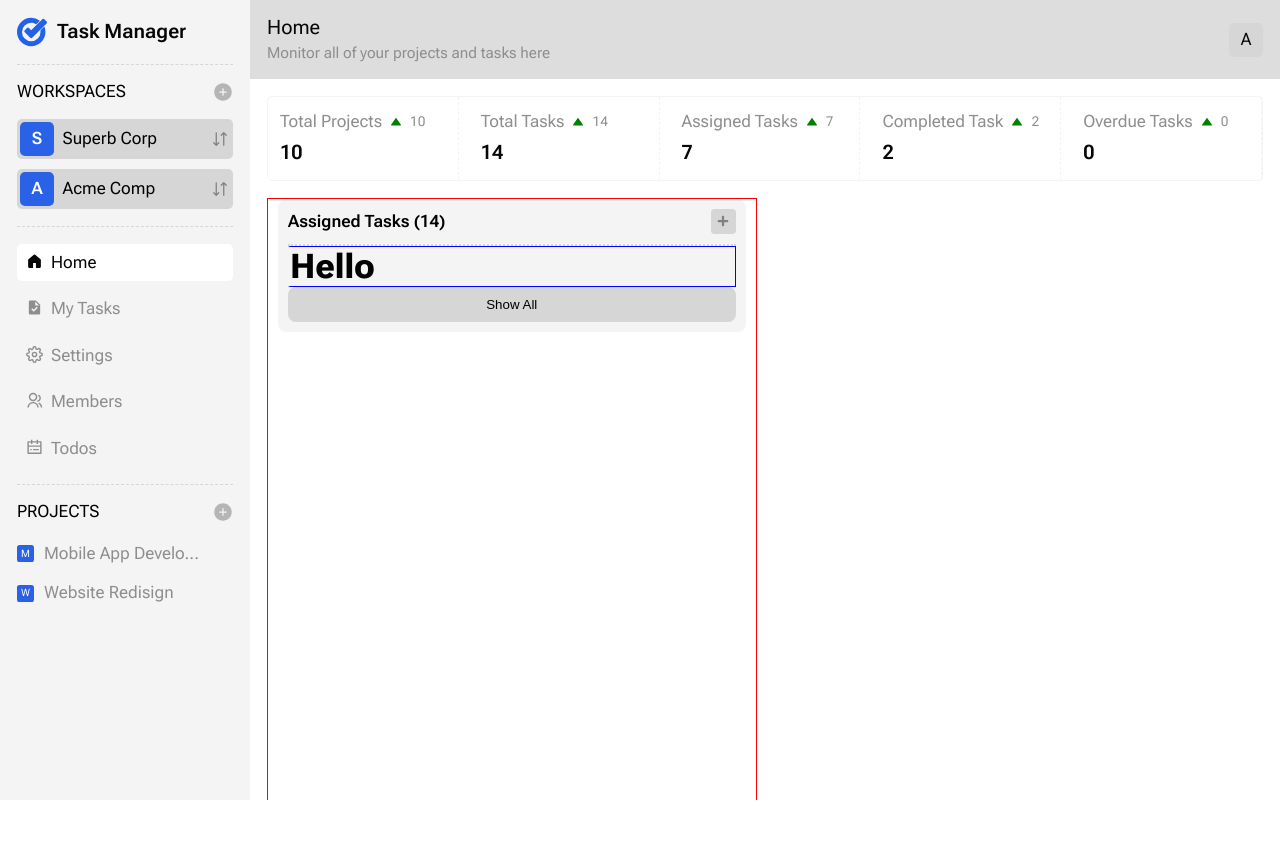
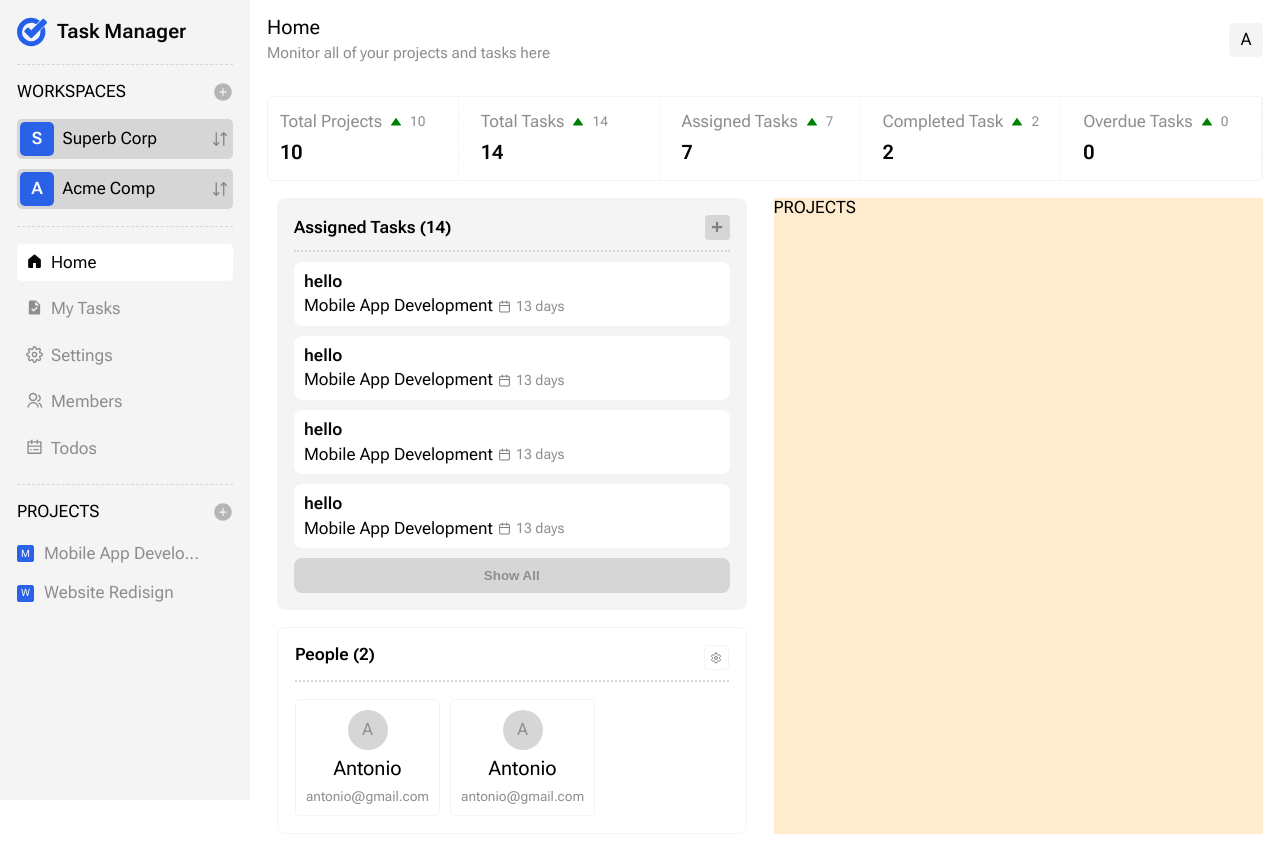
Before and after one commit to webioann/sandbox_prisma, a Next.js app: page /home in a window 1280 px wide. Before the commit the page ends 800 px from the top, so only its background shows below. Built offline with nearby package versions, Linux system fonts and the light colour scheme.

Commit message:
task section UI is completed

```diff
--- a/app/global.css
+++ b/app/global.css
@@ -31,6 +31,12 @@ button{
     display: inline-block;
     border: none;
 }
+a{
+    text-decoration: none;
+}
+p, h1, h2, h3, h4, h5 {
+    font-weight: normal;
+}
 html, body{
     background-color: var(--bg-main);
     color: var(--main-text);
--- a/app/home/home.module.scss
+++ b/app/home/home.module.scss
@@ -1,6 +1,6 @@
 .page{
     width: 100%;
-    height: 100%;
+    // height: 100%;
     padding: 1rem;
     // background-color: palegreen;
     .total_results{
@@ -30,18 +30,17 @@
     .dashboard_wrapper{
         display: grid;
         grid-template-columns: 1fr;
-        min-height: 100%;
+        // min-height: 100%;
         gap: 1rem;
         margin-top: 1rem;
         .tasks_viewer{
             padding: 0 10px;
-            border: 1px solid red;
-
-            .assigned_wrapper{
-                padding: 10px;
+            // display: inline-grid;
+            // gap: 1rem;
+            .assigned_section{
+                padding: 1rem;
                 background-color: var(--bg-second);
                 border-radius: 8px;
-
                 .assigned_header{
                     display: flex;
                     align-items: center;
@@ -61,19 +60,66 @@
                         align-items: center;
                     }
                 }
+                .tasks_viewer_list{
+                    // border-left: 2px dotted var(--bg-second);
+                    display: grid;
+                    gap: 10px;
+                    padding: 10px 0;
+                }
+
+                .show_all_button{
+                    width: 100%;
+                    background-color: var(--bg-dark);
+                    border-radius: 8px;
+                    text-align: center;
+                    padding: 10px;
+                    .inner_text{
+                        font-weight: 600;
+                        color: var(--text-second);
+                    }
+
+                }
+
             }
-            .show_all_button{
+            .people_section{
+                margin-top: 1rem;
                 width: 100%;
-                background-color: var(--bg-dark);
+                border: 1px solid var(--bg-second);
                 border-radius: 8px;
-                text-align: center;
-                padding: 10px;
+                padding: 1rem;
+                .people_header{
+                    display: flex;
+                    padding-bottom: 10px;
+                    border-bottom: 2px dotted var(--bg-dark);
+
+                    .title{
+                        flex: 1;
+                        font-weight: 600;
+                    }
+                    .settings_button{
+                        width: 25px;
+                        height: 25px;
+                        border: 1px solid var(--bg-second);
+                        border-radius: 15%;
+                        display: flex;
+                        align-items: center;
+                        justify-content: center;
+                    }
+                }
+                .people_list{
+                    display: grid;
+                    grid-template-columns: 1fr 1fr 1fr;
+                    gap: 10px;
+                    margin-top: 1rem;
+                }
             }
 
+
+
+
         }
-        .project_viewer{
-            border: 1px solid blue;
-            border-left: 2px dotted var(--bg-second);
+        .projects_viewer{
+            background-color: blanchedalmond;
         }
     }
     @media (min-width: 768px) {
--- a/app/home/page.tsx
+++ b/app/home/page.tsx
@@ -1,6 +1,9 @@
 import React from 'react'
 import TotalResult from '@/components/TotalResult/TotalResult'
+import TaskDetailsViewLink from '@/components/TaskDetailsViewLink/TaskDetailsViewLink'
+import PersonBoard from '@/components/PersonBoard/PersonBoard'
 import { FaPlus } from "react-icons/fa"
+import { LuSettings } from "react-icons/lu"
 import styles from './home.module.scss'
 
 function HomePage() {
@@ -20,7 +23,7 @@ function HomePage() {
 
                 <div className={styles.tasks_viewer}>
                     {/* assigned tasks block */}
-                    <div className={styles.assigned_wrapper}>
+                    <section className={styles.assigned_section}>
                         {/* ========================= */}
                         <div className={styles.assigned_header}>
                             <h4 className={styles.title}>Assigned Tasks ({tasks})</h4>
@@ -29,22 +32,45 @@ function HomePage() {
                             </div>
                         </div>
                         {/* =========================== */}
-                        <ul className={styles.project_viewer}>
-                            <h1>Hello</h1>
+                        <ul className={styles.tasks_viewer_list}>
+                            <TaskDetailsViewLink/>
+                            <TaskDetailsViewLink/>
+                            <TaskDetailsViewLink/>
+                            <TaskDetailsViewLink/>
                         </ul>
                         {/* ============================ */}
                         <button className={styles.show_all_button}>
-                            <p>Show All</p>
+                            <p className={styles.inner_text}>Show All</p>
                         </button>
-                    </div>
+                    </section>
+
+
                     {/* people block */}
+                    <section className={styles.people_section}>
+                        <div className={styles.people_header}>
+                            <h4 className={styles.title}>People ({2})</h4>
+                            <div className={styles.settings_button}>
+                                <LuSettings size={12} color='grey'/>
+                            </div>
+                        </div>
+                        <ul className={styles.people_list}>
+                            <PersonBoard/>
+                            <PersonBoard/>
+                        </ul>
+                    </section>
+
+
 
                 </div>
 
 
 
+                <div className={styles.projects_viewer}>
+                    PROJECTS
+                </div>
+
+
             </div>
-
         </div>
     )
 }
--- a/components/Containers/ContainerFluid.tsx
+++ b/components/Containers/ContainerFluid.tsx
@@ -11,7 +11,6 @@ const ContainerFluid = ({ width, children }: { children: React.ReactNode; width:
             height: '100%',
             position: 'relative',
             display: 'flex',
-            overflow: 'hidden'
         }}>
             { children }
         </div>
--- /dev/null
+++ b/components/PersonBoard/PersonBoard.tsx
@@ -0,0 +1,22 @@
+import React from 'react'
+import styles from './person-board.module.scss'
+
+function PersonBoard() {
+
+    let name = 'a'
+    let protectedSymbol = name === '' ? 'A' : name
+
+    return (
+        <div className={styles.person_cell}>
+            <div className={styles.person_icon}>
+                {protectedSymbol[0].toUpperCase()}
+            </div>
+            <h3 className={styles.person_name}>
+                Antonio
+            </h3>
+            <p className={styles.person_email}>antonio@gmail.com</p>
+        </div>
+    )
+}
+
+export default PersonBoard;
--- /dev/null
+++ b/components/PersonBoard/person-board.module.scss
@@ -0,0 +1,29 @@
+.person_cell{
+    display: grid;
+    align-items: center;
+    gap: 8px;
+    // max-width: 33.333%;
+    border: 1px solid var(--bg-second);
+    border-radius: 5px;
+    padding: 10px;
+    .person_icon{
+        width: 40px;
+        height: 40px;
+        margin: 0 auto;
+        border-radius: 50%;
+        background-color: var(--bg-dark);
+        color: var(--text-second);
+        display: flex;
+        justify-content: center;
+        align-items: center;
+    }
+    .person_name{
+        text-align: center;
+        font-weight: 500;
+    }
+    .person_email{
+        text-align: center;
+        font-size: 0.8rem;
+        color: var(--text-second);
+    }
+}
--- /dev/null
+++ b/components/TaskDetailsViewLink/TaskDetailsViewLink.tsx
@@ -0,0 +1,19 @@
+import React from 'react'
+import Link from 'next/link'
+import { FiCalendar } from "react-icons/fi"
+import styles from './task-details-link.module.scss'
+
+function TaskDetailsViewLink() {
+    return (
+        <Link href={''} className={styles.task_view_link}>
+            <h4 className={styles.task_discription}>hello</h4>
+            <div className={styles.task_name_and_time}>
+                <p>Mobile App Development</p>
+                <FiCalendar size={13} color='grey'/>
+                <small className={styles.termin}>13 days</small>
+            </div>
+        </Link>
+    )
+}
+
+export default TaskDetailsViewLink;
--- /dev/null
+++ b/components/TaskDetailsViewLink/task-details-link.module.scss
@@ -0,0 +1,21 @@
+.task_view_link{
+    min-width: 100%;
+    background-color: var(--bg-main);
+    border-radius: 8px;
+    padding: 10px;
+    text-decoration: none;
+    color: var(--text-main);
+    .task_discription{
+        font-weight: 600;
+    }
+    .task_name_and_time{
+        display: flex;
+        align-items: center;
+        justify-content: start;
+        margin-top: 5px;
+        gap: 5px;
+        .termin{
+            color: var(--text-second);
+        }
+    }
+}
--- a/components/TopHeader/top-header.scss
+++ b/components/TopHeader/top-header.scss
@@ -3,7 +3,6 @@
     align-items: center;
     height: 80px;
     padding: 1rem;
-    background-color: #dddddd;
     .header-title{
         flex: 1;
         color: var(--text-main);
@@ -23,7 +22,7 @@
         width: 2rem;
         height: 2rem;
         border-radius: 15%;
-        background-color: var(--bg-dark);
+        background-color: var(--bg-second);
         color: var(--text-main);
         text-decoration: none;
     }
```
